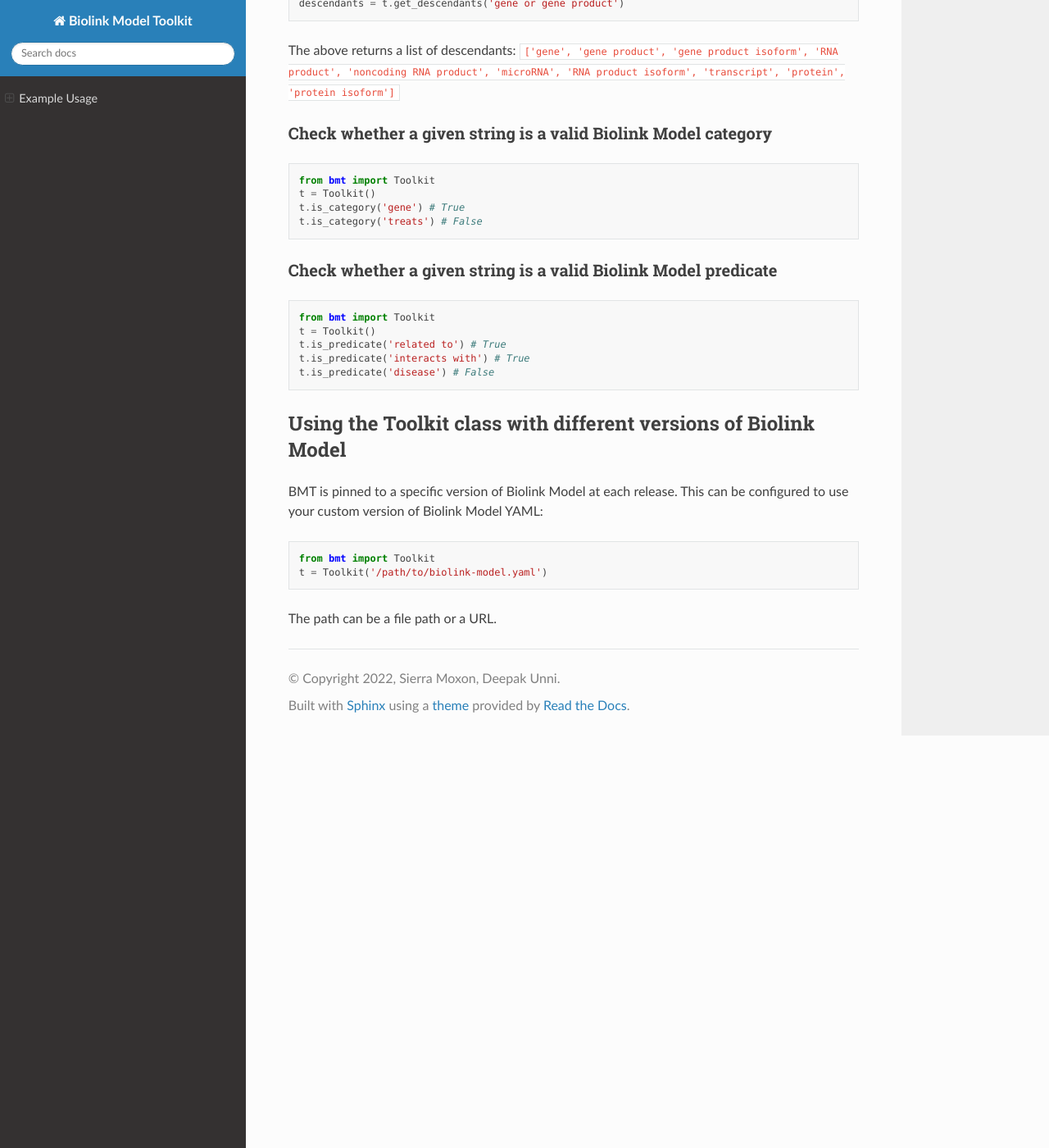
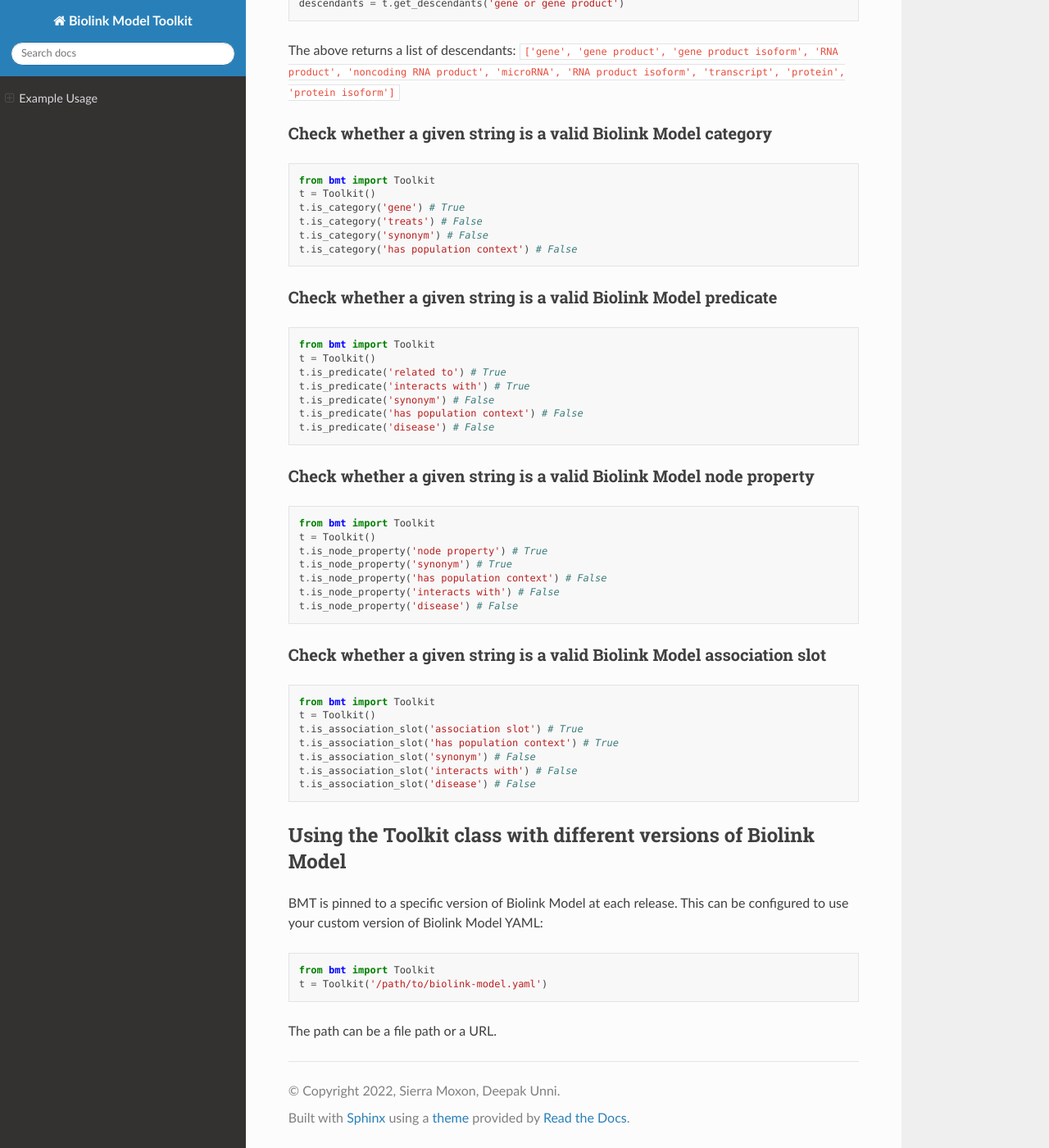
Before and after one commit to biolink/biolink-model-toolkit, a Sphinx documentation site: the page built from docs/example_usage.md, in a window 1280 px wide and 1400 px high, scrolled down 1317 px. Shown: the whole window at 82% size. Built offline with Sphinx 7.4.7 and the Read the Docs theme 2.0.0, drawn with Linux system fonts in a browser that asks for light colours.

Commit message:
implement is_node_property() and is_association_slot() with tests and some docs

````diff
--- a/docs/example_usage.md
+++ b/docs/example_usage.md
@@ -66,6 +66,8 @@ from bmt import Toolkit
 t = Toolkit()
 t.is_category('gene') # True
 t.is_category('treats') # False
+t.is_category('synonym') # False
+t.is_category('has population context') # False
 ```
 
 ### Check whether a given string is a valid Biolink Model predicate
@@ -75,7 +77,33 @@ from bmt import Toolkit
 t = Toolkit()
 t.is_predicate('related to') # True
 t.is_predicate('interacts with') # True
+t.is_predicate('synonym') # False
+t.is_predicate('has population context') # False
 t.is_predicate('disease') # False
+```
+
+### Check whether a given string is a valid Biolink Model node property
+
+```py
+from bmt import Toolkit
+t = Toolkit()
+t.is_node_property('node property') # True
+t.is_node_property('synonym') # True
+t.is_node_property('has population context') # False
+t.is_node_property('interacts with') # False
+t.is_node_property('disease') # False
+```
+
+### Check whether a given string is a valid Biolink Model association slot
+
+```py
+from bmt import Toolkit
+t = Toolkit()
+t.is_association_slot('association slot') # True
+t.is_association_slot('has population context') # True
+t.is_association_slot('synonym') # False
+t.is_association_slot('interacts with') # False
+t.is_association_slot('disease') # False
 ```
 
 
````
Also changed, not shown: README.md (+1 -2 lines), docs/usage.md (+26 -0 lines), 2 other files.
